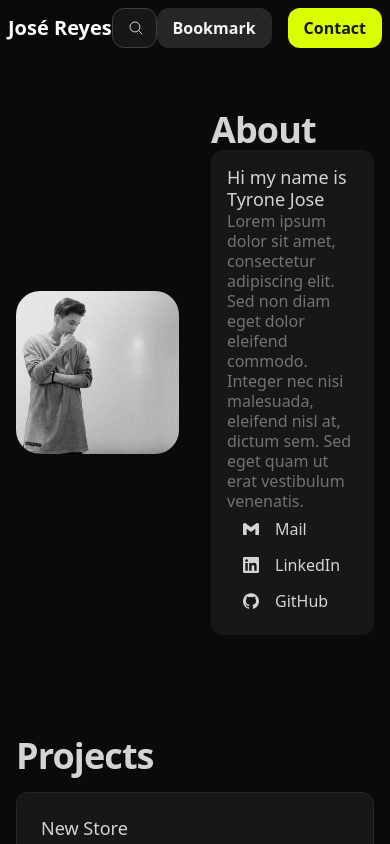
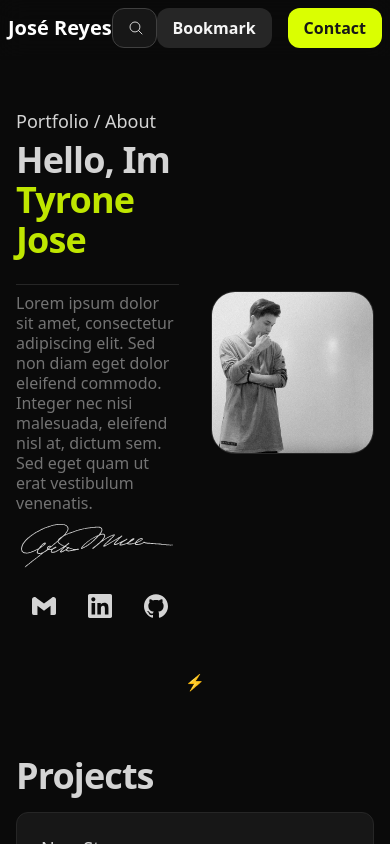
Before and after one commit to tyronejosee/project_portfolio, a React (Vite) app: page / in a window 390 px wide. Shown: the top 844 px of the page. Built offline with nearby package versions, Linux system fonts and the light colour scheme.

Commit message:
styles(homepage): update intro section

```diff
--- a/src/pages/HomePage.tsx
+++ b/src/pages/HomePage.tsx
@@ -9,26 +9,30 @@ export function HomePage() {
 
   return (
     <>
-      {/* About Section max-w-screen-md */}
-      <section className="max-w-screen-md mx-auto">
+      {/* About Section */}
+      <section>
         <div className="grid grid-cols-2 gap-8 h-[600px] items-center">
-          <figure className="overflow-hidden rounded-3xl z-10">
-            <img src="/profile.png" alt="Profile" />
-          </figure>
-          <div className="z-10">
-            <h2 className="scroll-m-20 text-4xl font-bold tracking-tight">
-              About
+          <article className="z-10 space-y-2">
+            <span className="text-lg font-medium leading-tight">
+              Portfolio / About
+            </span>
+            <h2 className="scroll-m-20 text-4xl font-bold tracking-tight border-b dark:border-neutral-800 pb-6">
+              Hello, Im <span className="text-chartreuse-500">{FULL_NAME}</span>
             </h2>
-            <article className="bg-neutral-50 hover:bg-neutral-100 dark:bg-neutral-900 dark:hover:bg-neutral-800 rounded-xl p-4 hover:transition-all duration-300">
-              <h3 className="text-lg font-medium leading-tight">
-                Hi my name is {FULL_NAME}
-              </h3>
-              <p className="text-neutral-500">{ABOUT_ME}</p>
-
-              <a href="www.gmail.com"></a>
-              <a href={GMAIL} className="sidebar__link" target="_blank">
+            <p className="text-neutral-500">{ABOUT_ME}</p>
+            <img
+              src="/svg/signature_example.svg"
+              alt="Signature"
+              className="w-52"
+            />
+            <div className="flex">
+              <a
+                href={GMAIL}
+                className="p-4 hover:bg-neutral-200 dark:hover:bg-neutral-800 dark:hover:text-chartreuse-400 items-center rounded-xl"
+                target="_blank"
+              >
                 <svg
-                  className="icon"
+                  className="w-6 h-6"
                   fill="currentColor"
                   role="img"
                   viewBox="0 0 24 24"
@@ -36,12 +40,15 @@ export function HomePage() {
                 >
                   <path d="M24 5.457v13.909c0 .904-.732 1.636-1.636 1.636h-3.819V11.73L12 16.64l-6.545-4.91v9.273H1.636A1.636 1.636 0 0 1 0 19.366V5.457c0-2.023 2.309-3.178 3.927-1.964L5.455 4.64 12 9.548l6.545-4.91 1.528-1.145C21.69 2.28 24 3.434 24 5.457z" />
                 </svg>
-                <span>Mail</span>
               </a>
 
-              <a href={LINKEDIN} className="sidebar__link" target="_blank">
+              <a
+                href={LINKEDIN}
+                className="p-4 hover:bg-neutral-200 dark:hover:bg-neutral-800 dark:hover:text-chartreuse-400 items-center rounded-xl"
+                target="_blank"
+              >
                 <svg
-                  className="icon"
+                  className="w-6 h-6"
                   fill="currentColor"
                   role="img"
                   viewBox="0 0 24 24"
@@ -49,12 +56,15 @@ export function HomePage() {
                 >
                   <path d="M20.447 20.452h-3.554v-5.569c0-1.328-.027-3.037-1.852-3.037-1.853 0-2.136 1.445-2.136 2.939v5.667H9.351V9h3.414v1.561h.046c.477-.9 1.637-1.85 3.37-1.85 3.601 0 4.267 2.37 4.267 5.455v6.286zM5.337 7.433c-1.144 0-2.063-.926-2.063-2.065 0-1.138.92-2.063 2.063-2.063 1.14 0 2.064.925 2.064 2.063 0 1.139-.925 2.065-2.064 2.065zm1.782 13.019H3.555V9h3.564v11.452zM22.225 0H1.771C.792 0 0 .774 0 1.729v20.542C0 23.227.792 24 1.771 24h20.451C23.2 24 24 23.227 24 22.271V1.729C24 .774 23.2 0 22.222 0h.003z" />
                 </svg>
-                <span>LinkedIn</span>
               </a>
 
-              <a href={GITHUB} className="sidebar__link" target="_blank">
+              <a
+                href={GITHUB}
+                className="p-4 hover:bg-neutral-200 dark:hover:bg-neutral-800 dark:hover:text-chartreuse-400 items-center rounded-xl"
+                target="_blank"
+              >
                 <svg
-                  className="icon"
+                  className="w-6 h-6"
                   fill="currentColor"
                   role="img"
                   viewBox="0 0 24 24"
@@ -62,11 +72,14 @@ export function HomePage() {
                 >
                   <path d="M12 .297c-6.63 0-12 5.373-12 12 0 5.303 3.438 9.8 8.205 11.385.6.113.82-.258.82-.577 0-.285-.01-1.04-.015-2.04-3.338.724-4.042-1.61-4.042-1.61C4.422 18.07 3.633 17.7 3.633 17.7c-1.087-.744.084-.729.084-.729 1.205.084 1.838 1.236 1.838 1.236 1.07 1.835 2.809 1.305 3.495.998.108-.776.417-1.305.76-1.605-2.665-.3-5.466-1.332-5.466-5.93 0-1.31.465-2.38 1.235-3.22-.135-.303-.54-1.523.105-3.176 0 0 1.005-.322 3.3 1.23.96-.267 1.98-.399 3-.405 1.02.006 2.04.138 3 .405 2.28-1.552 3.285-1.23 3.285-1.23.645 1.653.24 2.873.12 3.176.765.84 1.23 1.91 1.23 3.22 0 4.61-2.805 5.625-5.475 5.92.42.36.81 1.096.81 2.22 0 1.606-.015 2.896-.015 3.286 0 .315.21.69.825.57C20.565 22.092 24 17.592 24 12.297c0-6.627-5.373-12-12-12" />
                 </svg>
-                <span>GitHub</span>
               </a>
-            </article>
-          </div>
+            </div>
+          </article>
+          <figure className="overflow-hidden rounded-3xl border dark:border-neutral-800 dark:hover:border-neutral-500 hover:shadow-2xl dark:hover:shadow-chartreuse-500 transition-all ease-in-out">
+            <img src="/profile.png" alt="Profile" />
+          </figure>
         </div>
+        <div className="text-center animate-pulse">⚡</div>
       </section>
 
       {/* Project Section */}
@@ -123,11 +136,11 @@ export function HomePage() {
       </section>
 
       {/* Experiences Section */}
-      <section className="section">
+      <section className="space-y-4">
         <h2 className="scroll-m-20 text-4xl font-bold tracking-tight">
           Experiences
         </h2>
-        <article className="experience__grid">
+        <article className="border-t dark:border-neutral-800 p-4 hover:transition-all duration-300 grid grid-cols-3 gap-4">
           <div>
             <span>00-00-0000 - 00-00-0000</span>
           </div>
@@ -147,7 +160,7 @@ export function HomePage() {
       </section>
 
       {/* Skills Section */}
-      <section className="section" id="skills-section">
+      <section className="space-y-4">
         <h2 className="scroll-m-20 text-4xl font-bold tracking-tight">
           Skills
         </h2>
@@ -162,7 +175,7 @@ export function HomePage() {
       </section>
 
       {/* Contact Section */}
-      <section className="section">
+      {/* <section className="section">
         <h2 className="scroll-m-20 text-4xl font-bold tracking-tight">
           Contact
         </h2>
@@ -188,7 +201,7 @@ export function HomePage() {
             </button>
           </div>
         </form>
-      </section>
+      </section> */}
     </>
   );
 }
--- a/src/styles/input.css
+++ b/src/styles/input.css
@@ -81,31 +81,6 @@
     @apply w-4 h-4;
   }
 
-  /* Form */
-  .form {
-    @apply space-y-4;
-  }
-
-  .form__label {
-    @apply block w-full space-y-2;
-  }
-
-  .form__input {
-    @apply bg-neutral-200 dark:bg-neutral-800 hover:bg-neutral-300 dark:hover:bg-neutral-700 focus:bg-neutral-300 dark:focus:bg-neutral-700 placeholder:text-neutral-600 w-full rounded-xl focus:outline-none focus:ring focus:ring-chartreuse-400;
-  }
-
-  .form__input--text {
-    @apply h-10 p-4;
-  }
-
-  .form__input--textarea {
-    @apply h-40 p-4;
-  }
-
-  .form__input-file {
-    @apply block w-full file:mr-4 file:h-10 file:px-4 file:rounded-full file:border-0 file:text-sm file:font-semibold file:bg-neutral-100 file:text-chartreuse-400 hover:file:bg-neutral-200;
-  }
-
   /* Section */
   .section {
     @apply space-y-4;
@@ -115,38 +90,8 @@
     @apply text-3xl font-bold text-neutral-800 dark:text-chartreuse-400;
   }
 
-  .intro {
-    @apply h-[640px] rounded-xl p-4;
-  }
-
   .project__img {
     @apply rounded-xl overflow-hidden h-60 border dark:border-neutral-500;
-  }
-
-  /* Experience */
-  .experience__grid {
-    @apply box rounded-xl p-4 grid grid-cols-3 gap-4;
-  }
-
-  /* Sidebar */
-  .sidebar {
-    @apply sticky top-14 flex flex-col z-0 w-0 sm:w-72 h-[640px] transition-transform duration-300 -translate-x-full sm:translate-x-0 bg-neutral-100 dark:bg-neutral-900 sm:p-4;
-  }
-
-  .sidebar__avatar {
-    @apply w-full h-full rounded-full;
-  }
-
-  .sidebar__nav {
-    @apply overflow-y-auto overflow-x-hidden;
-  }
-
-  .sidebar__link {
-    @apply flex px-4 py-2 font-medium hover:font-bold hover:bg-neutral-200 dark:hover:bg-neutral-800 dark:hover:text-chartreuse-400 items-center space-x-4 rounded-xl;
-  }
-
-  .sidebar__link--active {
-    @apply flex items-center space-x-2 rounded-xl px-2 py-1 text-chartreuse-400 font-bold bg-neutral-800;
   }
 
   .navbar__content {
--- a/src/styles/output.css
+++ b/src/styles/output.css
@@ -671,103 +671,12 @@ video {
   width: 1rem;
 }
 
-/* Form */
-
-.form > :not([hidden]) ~ :not([hidden]) {
-  --tw-space-y-reverse: 0;
-  margin-top: calc(1rem * calc(1 - var(--tw-space-y-reverse)));
-  margin-bottom: calc(1rem * var(--tw-space-y-reverse));
-}
-
-.form__label {
-  display: block;
-  width: 100%;
-}
-
-.form__label > :not([hidden]) ~ :not([hidden]) {
-  --tw-space-y-reverse: 0;
-  margin-top: calc(0.5rem * calc(1 - var(--tw-space-y-reverse)));
-  margin-bottom: calc(0.5rem * var(--tw-space-y-reverse));
-}
-
-.form__input {
-  width: 100%;
-  border-radius: 0.75rem;
-  --tw-bg-opacity: 1;
-  background-color: rgb(229 229 229 / var(--tw-bg-opacity));
-}
-
-.form__input::-moz-placeholder {
-  --tw-text-opacity: 1;
-  color: rgb(82 82 82 / var(--tw-text-opacity));
-}
-
-.form__input::placeholder {
-  --tw-text-opacity: 1;
-  color: rgb(82 82 82 / var(--tw-text-opacity));
-}
-
-.form__input:hover {
-  --tw-bg-opacity: 1;
-  background-color: rgb(212 212 212 / var(--tw-bg-opacity));
-}
-
-.form__input:focus {
-  --tw-bg-opacity: 1;
-  background-color: rgb(212 212 212 / var(--tw-bg-opacity));
-  outline: 2px solid transparent;
-  outline-offset: 2px;
-  --tw-ring-offset-shadow: var(--tw-ring-inset) 0 0 0 var(--tw-ring-offset-width) var(--tw-ring-offset-color);
-  --tw-ring-shadow: var(--tw-ring-inset) 0 0 0 calc(3px + var(--tw-ring-offset-width)) var(--tw-ring-color);
-  box-shadow: var(--tw-ring-offset-shadow), var(--tw-ring-shadow), var(--tw-shadow, 0 0 #0000);
-  --tw-ring-opacity: 1;
-  --tw-ring-color: rgb(218 255 1 / var(--tw-ring-opacity));
-}
-
-.form__input:is(.dark *) {
-  --tw-bg-opacity: 1;
-  background-color: rgb(38 38 38 / var(--tw-bg-opacity));
-}
-
-.form__input:hover:is(.dark *) {
-  --tw-bg-opacity: 1;
-  background-color: rgb(64 64 64 / var(--tw-bg-opacity));
-}
-
-.form__input:focus:is(.dark *) {
-  --tw-bg-opacity: 1;
-  background-color: rgb(64 64 64 / var(--tw-bg-opacity));
-}
-
-.form__input--text {
-  height: 2.5rem;
-  padding: 1rem;
-}
-
-.form__input--textarea {
-  height: 10rem;
-  padding: 1rem;
-}
-
 /* Section */
 
 .section > :not([hidden]) ~ :not([hidden]) {
   --tw-space-y-reverse: 0;
   margin-top: calc(1rem * calc(1 - var(--tw-space-y-reverse)));
   margin-bottom: calc(1rem * var(--tw-space-y-reverse));
-}
-
-.section__title {
-  font-size: 1.875rem;
-  line-height: 2.25rem;
-  font-weight: 700;
-  --tw-text-opacity: 1;
-  color: rgb(38 38 38 / var(--tw-text-opacity));
-}
-
-.section__title:is(.dark *) {
-  --tw-text-opacity: 1;
-  color: rgb(218 255 1 / var(--tw-text-opacity));
 }
 
 .project__img {
@@ -780,77 +689,6 @@ video {
 .project__img:is(.dark *) {
   --tw-border-opacity: 1;
   border-color: rgb(115 115 115 / var(--tw-border-opacity));
-}
-
-/* Experience */
-
-.experience__grid {
-  border-radius: 0.75rem;
-  --tw-bg-opacity: 1;
-  background-color: rgb(229 229 229 / var(--tw-bg-opacity));
-  padding: 1rem;
-  transition-duration: 300ms;
-}
-
-.experience__grid:hover {
-  --tw-bg-opacity: 1;
-  background-color: rgb(212 212 212 / var(--tw-bg-opacity));
-  transition-property: all;
-  transition-timing-function: cubic-bezier(0.4, 0, 0.2, 1);
-  transition-duration: 150ms;
-}
-
-.experience__grid:is(.dark *) {
-  --tw-bg-opacity: 1;
-  background-color: rgb(38 38 38 / var(--tw-bg-opacity));
-}
-
-.experience__grid:hover:is(.dark *) {
-  --tw-bg-opacity: 1;
-  background-color: rgb(64 64 64 / var(--tw-bg-opacity));
-}
-
-.experience__grid {
-  display: grid;
-  grid-template-columns: repeat(3, minmax(0, 1fr));
-  gap: 1rem;
-  border-radius: 0.75rem;
-  padding: 1rem;
-}
-
-/* Sidebar */
-
-.sidebar__link {
-  display: flex;
-  align-items: center;
-}
-
-.sidebar__link > :not([hidden]) ~ :not([hidden]) {
-  --tw-space-x-reverse: 0;
-  margin-right: calc(1rem * var(--tw-space-x-reverse));
-  margin-left: calc(1rem * calc(1 - var(--tw-space-x-reverse)));
-}
-
-.sidebar__link {
-  border-radius: 0.75rem;
-  padding-left: 1rem;
-  padding-right: 1rem;
-  padding-top: 0.5rem;
-  padding-bottom: 0.5rem;
-  font-weight: 500;
-}
-
-.sidebar__link:hover {
-  --tw-bg-opacity: 1;
-  background-color: rgb(229 229 229 / var(--tw-bg-opacity));
-  font-weight: 700;
-}
-
-.sidebar__link:hover:is(.dark *) {
-  --tw-bg-opacity: 1;
-  background-color: rgb(38 38 38 / var(--tw-bg-opacity));
-  --tw-text-opacity: 1;
-  color: rgb(218 255 1 / var(--tw-text-opacity));
 }
 
 .navbar__content {
@@ -994,10 +832,6 @@ video {
   position: sticky;
 }
 
-.inset-0 {
-  inset: 0px;
-}
-
 .inset-y-0 {
   top: 0px;
   bottom: 0px;
@@ -1011,12 +845,12 @@ video {
   top: 0px;
 }
 
+.z-10 {
+  z-index: 10;
+}
+
 .z-50 {
   z-index: 50;
-}
-
-.z-10 {
-  z-index: 10;
 }
 
 .col-span-2 {
@@ -1048,10 +882,6 @@ video {
   display: grid;
 }
 
-.hidden {
-  display: none;
-}
-
 .aspect-video {
   aspect-ratio: 16 / 9;
 }
@@ -1068,10 +898,6 @@ video {
   height: 1.5rem;
 }
 
-.h-\[300px\] {
-  height: 300px;
-}
-
 .h-\[600px\] {
   height: 600px;
 }
@@ -1080,8 +906,12 @@ video {
   height: 100%;
 }
 
-.h-\[400px\] {
-  height: 400px;
+.h-4 {
+  height: 1rem;
+}
+
+.h-8 {
+  height: 2rem;
 }
 
 .min-h-\[650px\] {
@@ -1096,24 +926,46 @@ video {
   width: 2.75rem;
 }
 
+.w-52 {
+  width: 13rem;
+}
+
 .w-full {
   width: 100%;
 }
 
+.w-4 {
+  width: 1rem;
+}
+
+.w-10 {
+  width: 2.5rem;
+}
+
+.w-8 {
+  width: 2rem;
+}
+
+.w-6 {
+  width: 1.5rem;
+}
+
 .max-w-screen-lg {
   max-width: 1024px;
 }
 
-.max-w-screen-md {
-  max-width: 768px;
-}
-
-.max-w-\[750px\] {
-  max-width: 750px;
-}
-
 .transform {
   transform: translate(var(--tw-translate-x), var(--tw-translate-y)) rotate(var(--tw-rotate)) skewX(var(--tw-skew-x)) skewY(var(--tw-skew-y)) scaleX(var(--tw-scale-x)) scaleY(var(--tw-scale-y));
+}
+
+@keyframes pulse {
+  50% {
+    opacity: .5;
+  }
+}
+
+.animate-pulse {
+  animation: pulse 2s cubic-bezier(0.4, 0, 0.6, 1) infinite;
 }
 
 .cursor-pointer {
@@ -1232,6 +1084,14 @@ video {
   border-width: 1px;
 }
 
+.border-b {
+  border-bottom-width: 1px;
+}
+
+.border-t {
+  border-top-width: 1px;
+}
+
 .border-neutral-700 {
   --tw-border-opacity: 1;
   border-color: rgb(64 64 64 / var(--tw-border-opacity));
@@ -1256,29 +1116,6 @@ video {
   background-color: rgb(250 250 250 / 0.8);
 }
 
-.bg-neutral-50 {
-  --tw-bg-opacity: 1;
-  background-color: rgb(250 250 250 / var(--tw-bg-opacity));
-}
-
-.bg-gradient-to-t {
-  background-image: linear-gradient(to top, var(--tw-gradient-stops));
-}
-
-.from-neutral-50 {
-  --tw-gradient-from: #fafafa var(--tw-gradient-from-position);
-  --tw-gradient-to: rgb(250 250 250 / 0) var(--tw-gradient-to-position);
-  --tw-gradient-stops: var(--tw-gradient-from), var(--tw-gradient-to);
-}
-
-.from-10\% {
-  --tw-gradient-from-position: 10%;
-}
-
-.to-transparent {
-  --tw-gradient-to: transparent var(--tw-gradient-to-position);
-}
-
 .object-cover {
   -o-object-fit: cover;
      object-fit: cover;
@@ -1292,10 +1129,6 @@ video {
   padding: 1rem;
 }
 
-.p-8 {
-  padding: 2rem;
-}
-
 .px-2 {
   padding-left: 0.5rem;
   padding-right: 0.5rem;
@@ -1330,8 +1163,26 @@ video {
   padding-bottom: 0.5rem;
 }
 
+.pb-4 {
+  padding-bottom: 1rem;
+}
+
+.pb-6 {
+  padding-bottom: 1.5rem;
+}
+
 .text-center {
   text-align: center;
+}
+
+.text-4xl {
+  font-size: 2.25rem;
+  line-height: 2.5rem;
+}
+
+.text-lg {
+  font-size: 1.125rem;
+  line-height: 1.75rem;
 }
 
 .text-sm {
@@ -1349,21 +1200,6 @@ video {
   line-height: 1rem;
 }
 
-.text-3xl {
-  font-size: 1.875rem;
-  line-height: 2.25rem;
-}
-
-.text-4xl {
-  font-size: 2.25rem;
-  line-height: 2.5rem;
-}
-
-.text-lg {
-  font-size: 1.125rem;
-  line-height: 1.75rem;
-}
-
 .font-bold {
   font-weight: 700;
 }
@@ -1372,61 +1208,38 @@ video {
   font-weight: 500;
 }
 
-.font-light {
-  font-weight: 300;
-}
-
 .leading-tight {
   line-height: 1.25;
 }
 
-.tracking-tighter {
-  letter-spacing: -0.05em;
-}
-
 .tracking-tight {
   letter-spacing: -0.025em;
 }
 
-.tracking-wider {
-  letter-spacing: 0.05em;
-}
-
-.tracking-wide {
-  letter-spacing: 0.025em;
-}
-
-.-tracking-widest {
-  letter-spacing: -0.1em;
-}
-
-.tracking-widest {
-  letter-spacing: 0.1em;
-}
-
 .text-neutral-500 {
   --tw-text-opacity: 1;
   color: rgb(115 115 115 / var(--tw-text-opacity));
 }
 
-.text-neutral-400 {
-  --tw-text-opacity: 1;
-  color: rgb(163 163 163 / var(--tw-text-opacity));
-}
-
-.text-neutral-200 {
-  --tw-text-opacity: 1;
-  color: rgb(229 229 229 / var(--tw-text-opacity));
-}
-
-.opacity-50 {
-  opacity: 0.5;
+.text-chartreuse-500 {
+  --tw-text-opacity: 1;
+  color: rgb(191 230 0 / var(--tw-text-opacity));
 }
 
 .shadow {
   --tw-shadow: 0 1px 3px 0 rgb(0 0 0 / 0.1), 0 1px 2px -1px rgb(0 0 0 / 0.1);
   --tw-shadow-colored: 0 1px 3px 0 var(--tw-shadow-color), 0 1px 2px -1px var(--tw-shadow-color);
   box-shadow: var(--tw-ring-offset-shadow, 0 0 #0000), var(--tw-ring-shadow, 0 0 #0000), var(--tw-shadow);
+}
+
+.shadow-zinc-500 {
+  --tw-shadow-color: #71717a;
+  --tw-shadow: var(--tw-shadow-colored);
+}
+
+.shadow-chartreuse-500 {
+  --tw-shadow-color: #bfe600;
+  --tw-shadow: var(--tw-shadow-colored);
 }
 
 .filter {
@@ -1589,14 +1402,21 @@ video {
   background-color: rgb(212 212 212 / var(--tw-bg-opacity));
 }
 
-.hover\:bg-neutral-100:hover {
-  --tw-bg-opacity: 1;
-  background-color: rgb(245 245 245 / var(--tw-bg-opacity));
-}
-
 .hover\:text-neutral-900:hover {
   --tw-text-opacity: 1;
   color: rgb(23 23 23 / var(--tw-text-opacity));
+}
+
+.hover\:shadow-xl:hover {
+  --tw-shadow: 0 20px 25px -5px rgb(0 0 0 / 0.1), 0 8px 10px -6px rgb(0 0 0 / 0.1);
+  --tw-shadow-colored: 0 20px 25px -5px var(--tw-shadow-color), 0 8px 10px -6px var(--tw-shadow-color);
+  box-shadow: var(--tw-ring-offset-shadow, 0 0 #0000), var(--tw-ring-shadow, 0 0 #0000), var(--tw-shadow);
+}
+
+.hover\:shadow-2xl:hover {
+  --tw-shadow: 0 25px 50px -12px rgb(0 0 0 / 0.25);
+  --tw-shadow-colored: 0 25px 50px -12px var(--tw-shadow-color);
+  box-shadow: var(--tw-ring-offset-shadow, 0 0 #0000), var(--tw-ring-shadow, 0 0 #0000), var(--tw-shadow);
 }
 
 .hover\:transition-all:hover {
@@ -1673,6 +1493,10 @@ video {
   --tw-ring-color: rgb(147 197 253 / var(--tw-ring-opacity));
 }
 
+.dark\:border:is(.dark *) {
+  border-width: 1px;
+}
+
 .dark\:border-gray-600:is(.dark *) {
   --tw-border-opacity: 1;
   border-color: rgb(75 85 99 / var(--tw-border-opacity));
@@ -1712,32 +1536,14 @@ video {
   background-color: rgb(10 10 10 / 0.8);
 }
 
-.dark\:bg-neutral-950:is(.dark *) {
-  --tw-bg-opacity: 1;
-  background-color: rgb(10 10 10 / var(--tw-bg-opacity));
-}
-
-.dark\:bg-gradient-to-t:is(.dark *) {
-  background-image: linear-gradient(to top, var(--tw-gradient-stops));
-}
-
-.dark\:from-neutral-950:is(.dark *) {
-  --tw-gradient-from: #0a0a0a var(--tw-gradient-from-position);
-  --tw-gradient-to: rgb(10 10 10 / 0) var(--tw-gradient-to-position);
-  --tw-gradient-stops: var(--tw-gradient-from), var(--tw-gradient-to);
-}
-
-.dark\:from-10\%:is(.dark *) {
-  --tw-gradient-from-position: 10%;
-}
-
-.dark\:to-transparent:is(.dark *) {
-  --tw-gradient-to: transparent var(--tw-gradient-to-position);
-}
-
 .dark\:text-white:is(.dark *) {
   --tw-text-opacity: 1;
   color: rgb(255 255 255 / var(--tw-text-opacity));
+}
+
+.dark\:shadow-chartreuse-500:is(.dark *) {
+  --tw-shadow-color: #bfe600;
+  --tw-shadow: var(--tw-shadow-colored);
 }
 
 .dark\:hover\:border-neutral-500:hover:is(.dark *) {
@@ -1750,9 +1556,14 @@ video {
   background-color: rgb(38 38 38 / var(--tw-bg-opacity));
 }
 
-.dark\:hover\:bg-neutral-900:hover:is(.dark *) {
-  --tw-bg-opacity: 1;
-  background-color: rgb(23 23 23 / var(--tw-bg-opacity));
+.dark\:hover\:text-chartreuse-400:hover:is(.dark *) {
+  --tw-text-opacity: 1;
+  color: rgb(218 255 1 / var(--tw-text-opacity));
+}
+
+.dark\:hover\:shadow-chartreuse-500:hover:is(.dark *) {
+  --tw-shadow-color: #bfe600;
+  --tw-shadow: var(--tw-shadow-colored);
 }
 
 .dark\:focus\:bg-neutral-700:focus:is(.dark *) {
@@ -1771,23 +1582,6 @@ video {
   }
 }
 
-@media (min-width: 768px) {
-  .md\:block {
-    display: block;
-  }
-
-  .md\:text-5xl {
-    font-size: 3rem;
-    line-height: 1;
-  }
-}
-
-@media (min-width: 1024px) {
-  .lg\:leading-\[1\.1\] {
-    line-height: 1.1;
-  }
-}
-
 .rtl\:space-x-reverse:where([dir="rtl"], [dir="rtl"] *) > :not([hidden]) ~ :not([hidden]) {
   --tw-space-x-reverse: 1;
 }
```
Also changed, not shown: index.html (+6 -2 lines), public/svg/signature_example.svg (added).
